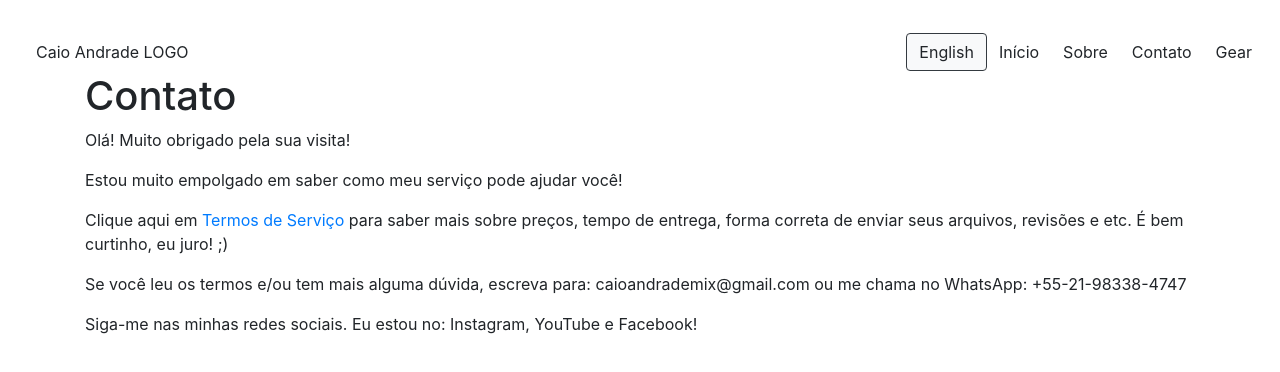
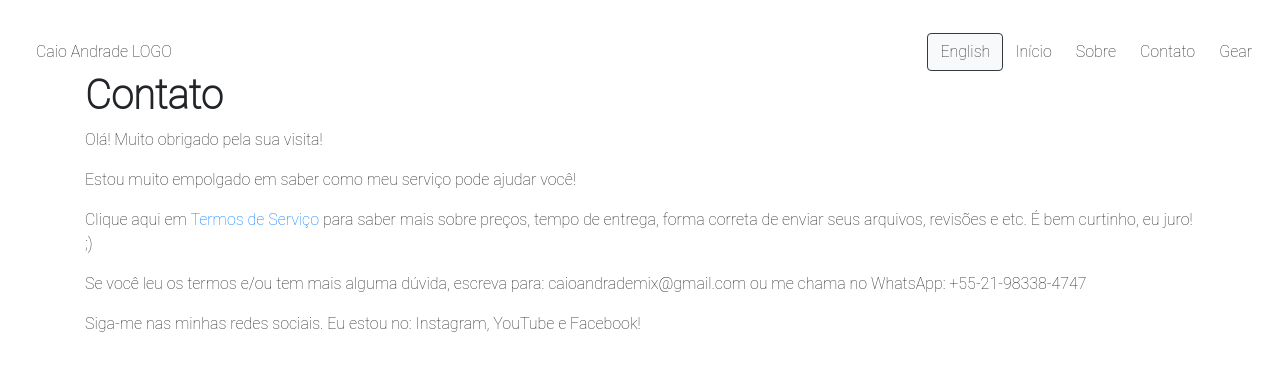
Before and after one commit to PedroMarianoAlmeida/Bi-Language-Portfolio-WebApp-in-Next.js-musician-, a Next.js app: page /contact in a window 1280 px wide. Shown: the top 372 px of the page. Built offline with nearby package versions, Linux system fonts and the light colour scheme.

Commit message:
Changed text font and insert link to Whatsapp

```diff
--- a/components/ProjectHomePage.js
+++ b/components/ProjectHomePage.js
@@ -17,9 +17,8 @@ const ProjectHomePage = (props) => {
           <Col xs="12">
             <div className="display-4">{props.name[language]}</div>
             <style jsx>{`
-
-              font-family: Roboto, Helvetica, sans-serif;
-              `}</style>
+              font-family: Roboto Regular, Helvetica, sans-serif;
+            `}</style>
           </Col>
           <Col xs="12">
             <button className="btn btn-light border border-dark px-2 py-3 mt-2"><span className="lead">{text.button[language]}</span></button>
--- a/pages/contact.js
+++ b/pages/contact.js
@@ -19,7 +19,7 @@ const text = {
         pt: <React.Fragment>Clique aqui em <a href='./terms-of-service/Termos-de-Serviço.pdf' download>Termos de Serviço</a> para saber mais sobre preços, tempo de entrega, forma correta de enviar seus arquivos, revisões e etc. É bem curtinho, eu juro! ;)</React.Fragment>
     },
     paragraph4: {
-        eng: "If you read the terms and have any doubt further, please write to: caioandrademix@gmail.com or chat me on WhatsApp: +55-21-98338-4747",
+        eng: <React.Fragment>If you read the terms and have any doubt further, please write to: caioandrademix@gmail.com or <a href="https://api.whatsapp.com/send?phone=+5521983384747&text=Hi,%20I%20want%20to%20know%20more%20about%20your%20services" rel="noopener noreferrer" target="_blank">chat me on WhatsApp</a></React.Fragment>,
         pt: "Se você leu os termos e/ou tem mais alguma dúvida, escreva para: caioandrademix@gmail.com ou me chama no WhatsApp: +55-21-98338-4747"
     },
 
--- a/styles/global.css
+++ b/styles/global.css
@@ -2,10 +2,22 @@
     cursor: pointer;
 }
 
+body{
+    font-family: 'Roboto Thin', Helvetica, sans-serif;
+}
+
 @font-face {
-    font-family: 'Roboto';
+    font-family: 'Roboto Regular';
     src: url('/fonts/Roboto/Roboto-Regular.ttf');
     font-weight: Black;
     font-display: auto;
     font-style: normal;
   };
+
+  @font-face {
+    font-family: 'Roboto Thin';
+    src: url('/fonts/Roboto/Roboto-Black.ttf');
+    font-weight: Black;
+    font-display: auto;
+    font-style: normal;
+  };
```
